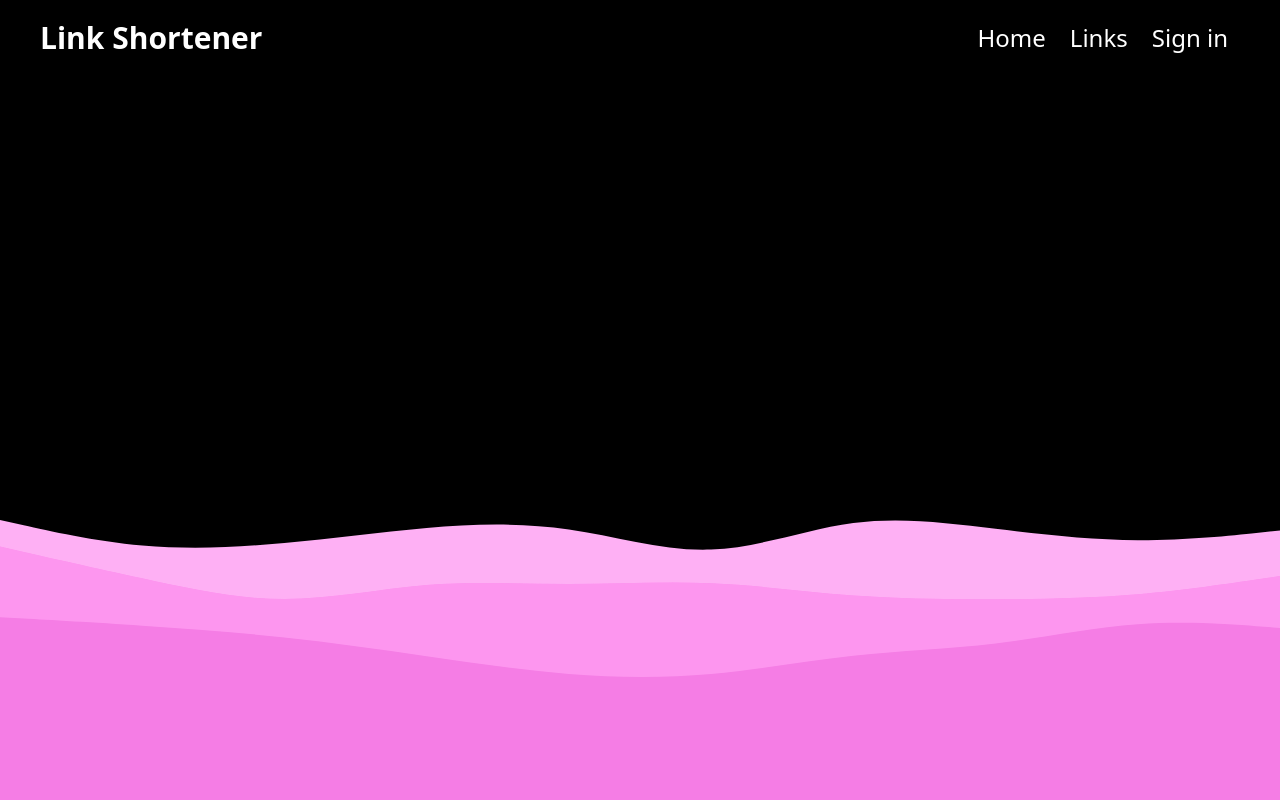
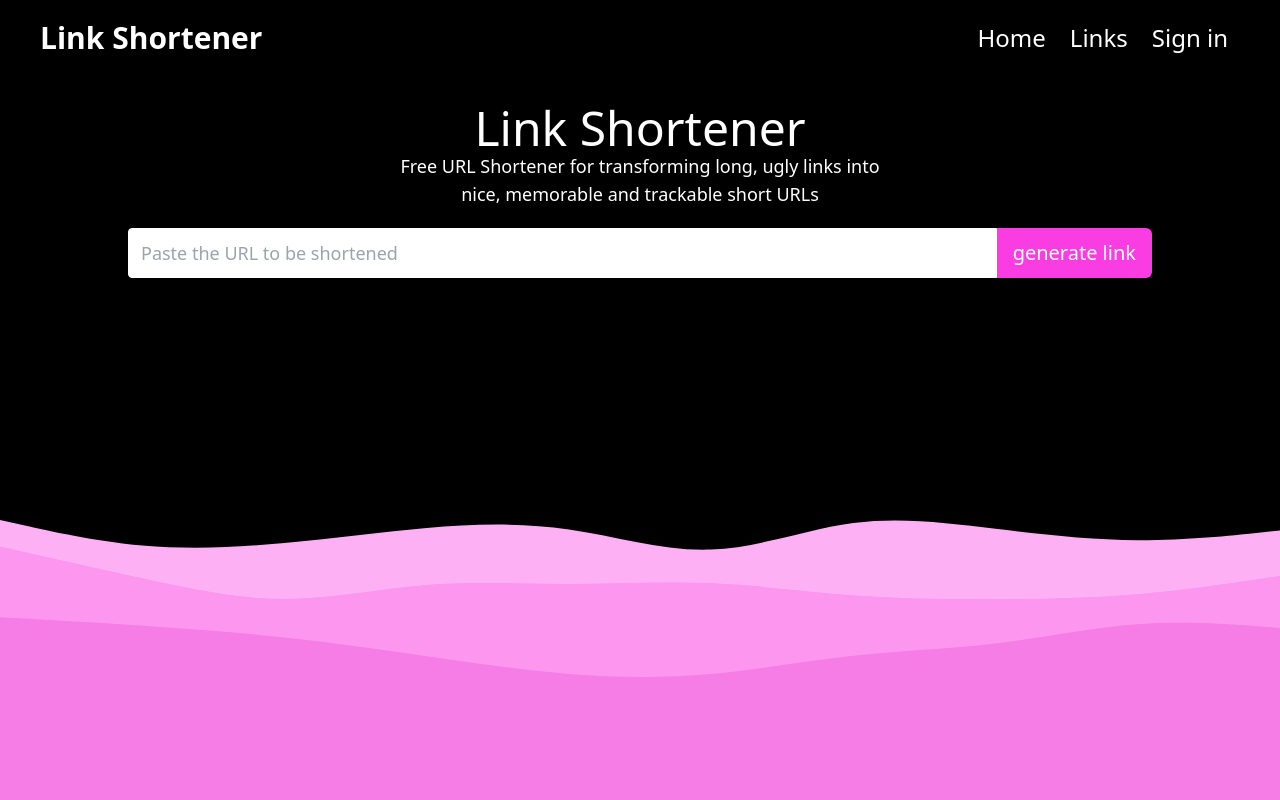
Before and after one commit to AndreyProvozen/link-shortener, a Next.js app: page / in a window 1280 px wide. Shown: the top 800 px of the page. Built offline with nearby package versions, Linux system fonts and the light colour scheme.

Commit message:
add hero section layout

```diff
--- /dev/null
+++ b/src/containers/HomePage/components/HeroSection/index.tsx
@@ -0,0 +1,61 @@
+import { motion } from 'framer-motion';
+import { ChangeEvent, FormEvent, useState } from 'react';
+
+import { Button } from '@/atoms';
+import { HeroBGWaves } from '@/icons';
+
+const HeroSection = () => {
+  const [longLink, setLongLink] = useState('');
+
+  const handleOnSubmit = async (event: FormEvent<HTMLFormElement>) => {
+    event.preventDefault();
+  };
+
+  const handleInputChange = (event: ChangeEvent<HTMLInputElement>) => setLongLink(event.target.value);
+
+  return (
+    <>
+      <HeroBGWaves className="absolute inset-0 w-full h-full" preserveAspectRatio="none" />
+      <div className="container max-w-[1024px] text-center mx-auto text-lg text-white-50 z-10">
+        <div className="mt-7 my-5 text-white">
+          <motion.h1
+            className="text-5xl"
+            initial={{ opacity: 0, y: -60 }}
+            animate={{ opacity: 1, y: 0 }}
+            transition={{ duration: 1, ease: 'easeOut' }}
+          >
+            Link Shortener
+          </motion.h1>
+          <motion.p
+            className="max-w-lg mx-auto"
+            initial={{ opacity: 0, y: -40 }}
+            animate={{ opacity: 1, y: 0 }}
+            transition={{ duration: 1, ease: 'easeOut' }}
+          >
+            Free URL Shortener for transforming long, ugly links into nice, memorable and trackable short URLs
+          </motion.p>
+        </div>
+        <form
+          onSubmit={handleOnSubmit}
+          className="mb-14 w-full relative flex flex-wrap items-stretch max-tablet-small:block"
+        >
+          <input
+            type="search"
+            value={longLink}
+            onChange={handleInputChange}
+            placeholder="Paste the URL to be shortened"
+            className="rounded-r-none bg-white border-[1px] border-gray flex-auto relative m-0 rounded-l px-3 py-2.5 max-tablet-small:w-full max-tablet-small:rounded-r focus:outline-none focus:border-pink"
+          />
+          <Button
+            type="submit"
+            className="rounded-l-none text-center tablet-small:w-full tablet-small:rounded-l tablet-small:mt-4"
+          >
+            generate link
+          </Button>
+        </form>
+      </div>
+    </>
+  );
+};
+
+export default HeroSection;
--- a/src/containers/HomePage/components/index.ts
+++ b/src/containers/HomePage/components/index.ts
@@ -1,3 +1,4 @@
 export { default as QualityBlock } from './QualityBlock';
 export { default as InfoBlock } from './InfoBlock';
 export { default as TextWithImage } from './TextWithImage';
+export { default as HeroSection } from './HeroSection';
--- a/src/containers/HomePage/index.tsx
+++ b/src/containers/HomePage/index.tsx
@@ -1,15 +1,14 @@
 import { Accordion } from '@/atoms';
 import { Footer, Header } from '@/components';
 import { MOCK_QUESTIONS, MOCK_TEXT_WITH_IMAGE } from '@/constants';
-import { HeroBGWaves } from '@/icons';
 
-import { QualityBlock, InfoBlock, TextWithImage } from './components';
+import { QualityBlock, InfoBlock, TextWithImage, HeroSection } from './components';
 
 const HomePage = () => (
   <>
-    <div style={{ minHeight: '100vh' }} className="relative flex flex-col ">
+    <div className="relative min-h-screen flex flex-col ">
       <Header />
-      <HeroBGWaves className="absolute inset-0 w-full h-full" preserveAspectRatio="none" />
+      <HeroSection />
     </div>
     <QualityBlock />
     <InfoBlock btnHref="#" btnText="Get lorem started" title="lorem ipsi dolar sit amer" />
```
